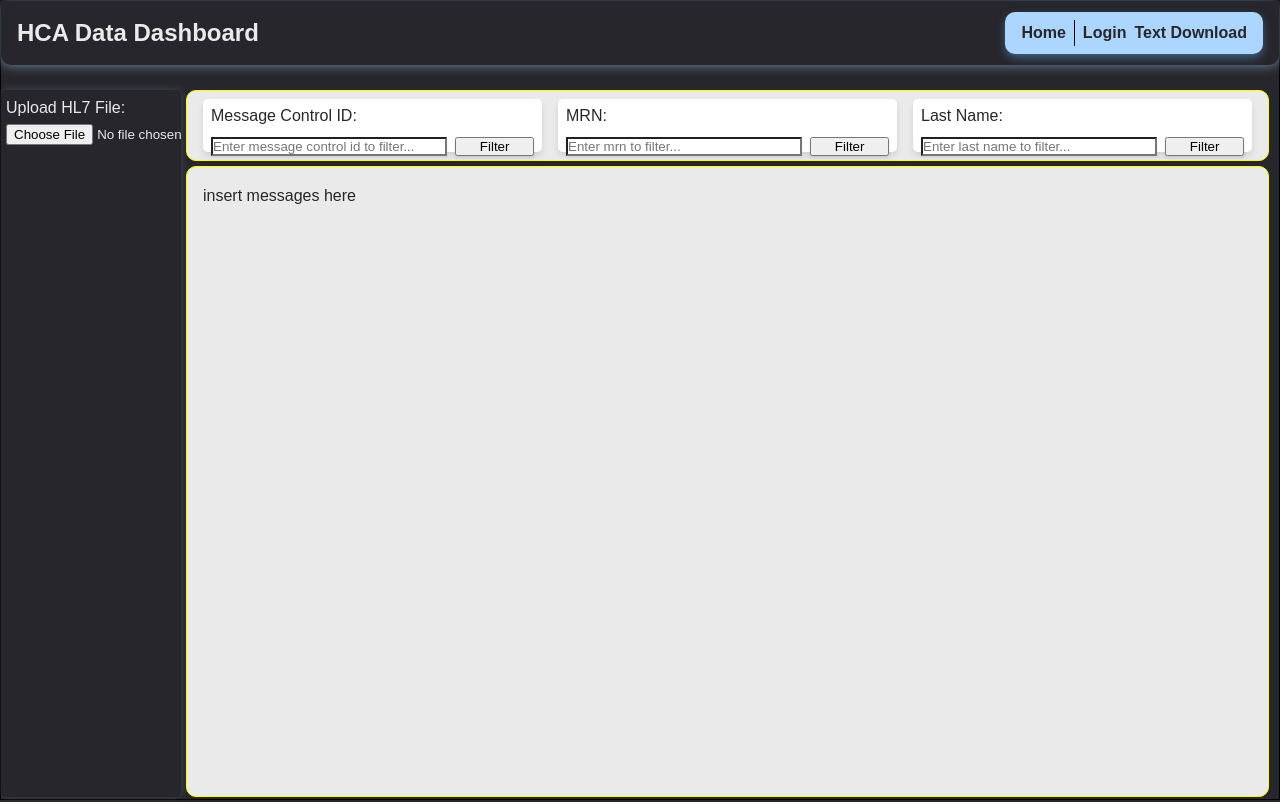
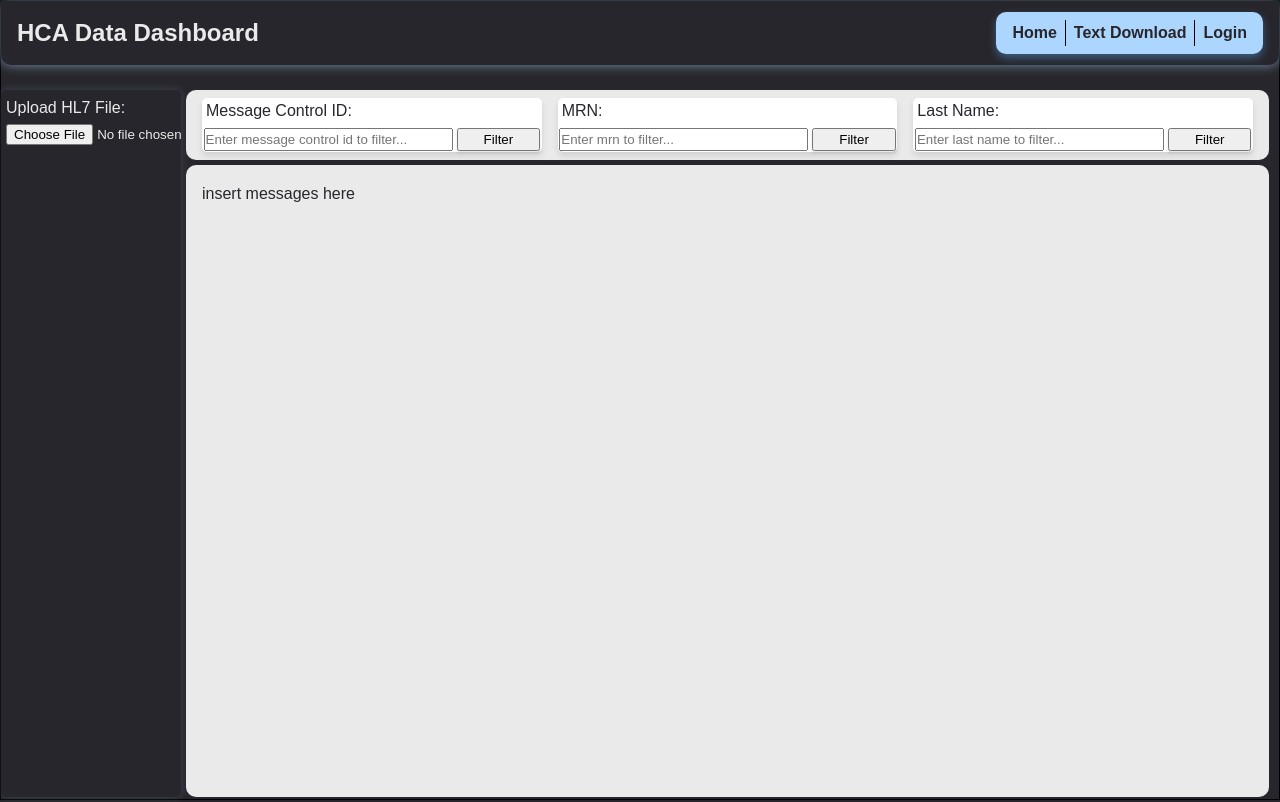
Before and after one commit to HCA-Healthcare-Viewer/frontend, a React (Vite) app in the folder hca_frontend--template/: page / in a window 1280 px wide. Built offline with nearby package versions, Linux system fonts and the light colour scheme.

Commit message:
fixing the navbar, filtermenu, and the message content box

```diff
--- a/hca_frontend--template/src/components/Navbar.jsx
+++ b/hca_frontend--template/src/components/Navbar.jsx
@@ -19,18 +19,20 @@ const Navbar = () => {
         fontWeight: 'bold',
         borderRight: '1px solid black'
       }}>Home</Link>
+      <Link to="/textDownload" style={{
+        color: '#27262c',
+        textDecoration: 'none',
+        fontWeight: 'bold',
+        paddingLeft: '.5rem',
+        paddingRight: '.5rem',
+        borderRight: '1px solid black'
+      }}>Text Download</Link>
       <Link to="/login" style={{
         color: '#27262c',
         textDecoration: 'none',
         fontWeight: 'bold',
         paddingLeft: '.5rem'
       }}>Login</Link>
-      <Link to="/textDownload" style={{
-        color: '#27262c',
-        textDecoration: 'none',
-        fontWeight: 'bold',
-        paddingLeft: '.5rem'
-      }}>Text Download</Link>
     </nav>
   )
 }
--- a/hca_frontend--template/src/components/filterMenu.jsx
+++ b/hca_frontend--template/src/components/filterMenu.jsx
@@ -22,26 +22,28 @@ export default function FilterMenu({ filter_type, position }) {
     <div style={{
         display: 'grid',
         gridTemplateRows: 'auto auto',
-        gap: '8px',
+        gridTemplateColumns: '1fr 1fr 1fr 1fr',
         width: '100%',
         backgroundColor: '#FFFFFF',
-        padding: '0.25rem 0.5rem 0.5rem 0.5rem',
         borderRadius: '5px',
         boxShadow: '0 4px 6px rgba(0, 0, 0, 0.1)',
         ...getMarginStyle()
     }}>
-      <label htmlFor={`filter-${filter_type}`}>{filter_type}:</label>
-      <div style={{
-        display: 'grid',
-        gridTemplateColumns: '3fr 1fr',
-        gap: '8px',
-      }}>
+      <label style={{
+        gridColumn: '1/4',
+        gridRow: '1/2',
+        marginLeft: '0.25rem',
+      }}htmlFor={`filter-${filter_type}`}>{filter_type}:</label>
         <input
           id={`filter-${filter_type}`}
           type="text"
           placeholder={`Enter ${filter_type.toLowerCase()} to filter...`}
           style={{
-            boxShadow: '0 2px 3px rgba(0, 0, 0, 0.05)'
+            gridRow: '2/3',
+            gridColumn: '1/4',
+            marginLeft: '0.1rem',
+            marginRight: '0.25rem',
+            marginBottom: '0.1rem',
           }}
         />
         <button onClick={() => {
@@ -49,11 +51,14 @@ export default function FilterMenu({ filter_type, position }) {
           console.log(`Filtering by ${filter_type}`);
         }}
         style={{
+          gridColumn: '4/5',
+          gridRow: '2/3',
+          marginRight: '0.1rem',
+          marginBottom: '0.1rem',
           boxShadow: '0 2px 3px rgba(0, 0, 0, 0.1)'
         }}>
           Filter
         </button>
       </div>
-    </div>
   );
 }
--- a/hca_frontend--template/src/pages/Home.css
+++ b/hca_frontend--template/src/pages/Home.css
@@ -67,7 +67,6 @@ header h2 {
     padding-top: 0.5rem;
     padding-bottom: 0.5rem;
     height: 10%;
-    border: 1px solid yellow;
     margin-bottom: 5px;
     background-color: #eaeaea;
     color: #27262c;
@@ -80,9 +79,27 @@ header h2 {
 #message-display {
     padding: 1rem;
     height: 90%;
-    border: 1px solid yellow;
     background-color: #eaeaea;
     color: #27262c;
     margin-bottom: 5px;
     border-radius: 10px;
+    overflow-y: auto; /* Enables vertical scrolling */
+    max-height: 90%; /* Ensures the container doesn't grow beyond its allocated space */
+    scrollbar-width: thin; /* For Firefox */
+    scrollbar-color: #add6ff #eaeaea; /* For Firefox */
 }
+
+/* Styling for webkit browsers (Chrome, Safari, etc.) */
+#message-display::-webkit-scrollbar {
+    width: 8px;
+}
+
+#message-display::-webkit-scrollbar-track {
+    background: #eaeaea;
+    border-radius: 5px;
+}
+
+#message-display::-webkit-scrollbar-thumb {
+    background-color: #add6ff;
+    border-radius: 5px;
+}
--- a/hca_frontend--template/src/pages/Home.jsx
+++ b/hca_frontend--template/src/pages/Home.jsx
@@ -54,7 +54,6 @@ export default function Home() {
         </div>
         <div id="main-content">
           <div id="filter-bar">
-            {/* Uncomment and use FilterMenu components as needed */}
             <FilterMenu filter_type="Message Control ID" position="first" />
             <FilterMenu filter_type="MRN" position="middle" />
             <FilterMenu filter_type="Last Name" position="last" />
```
